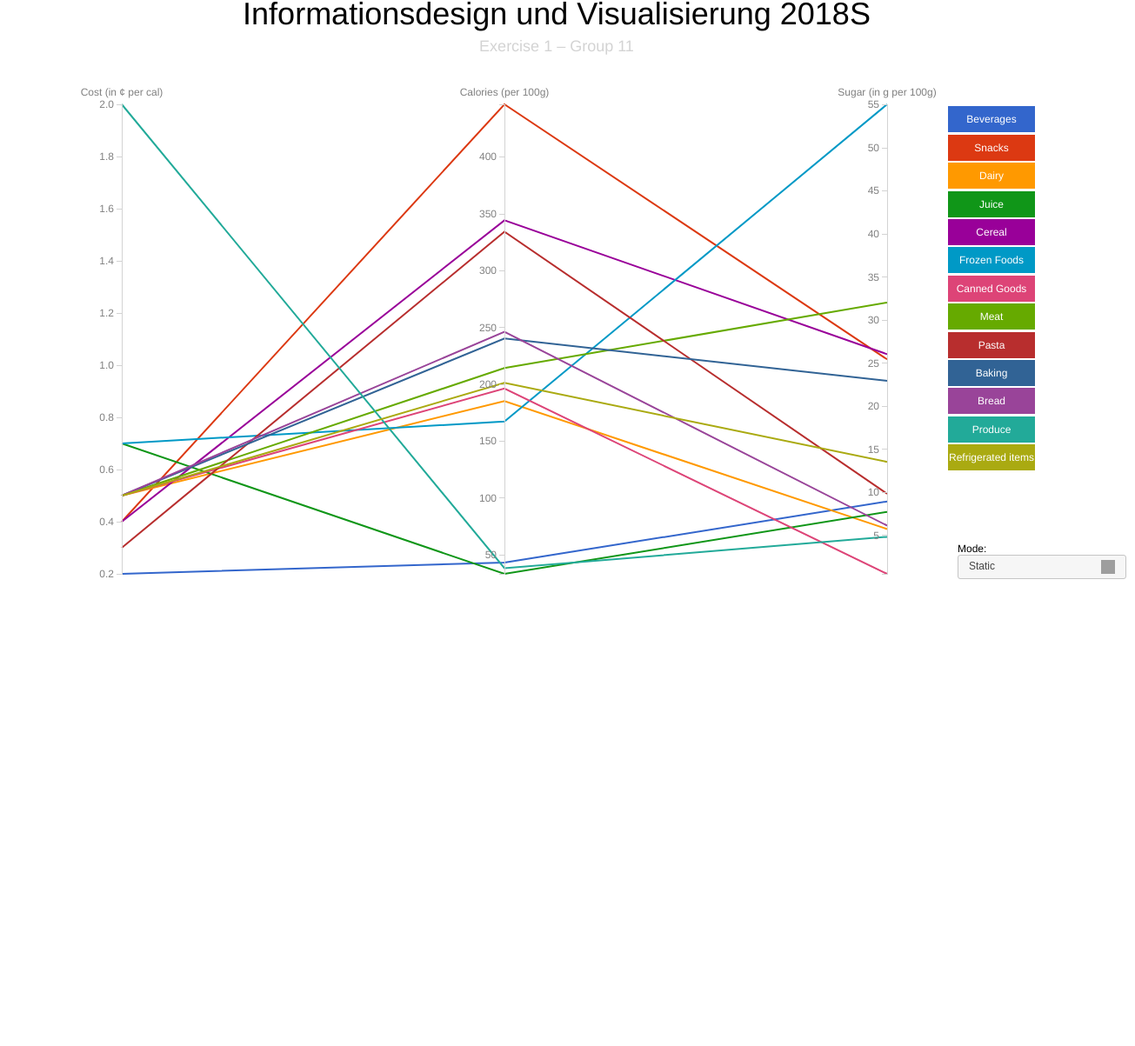
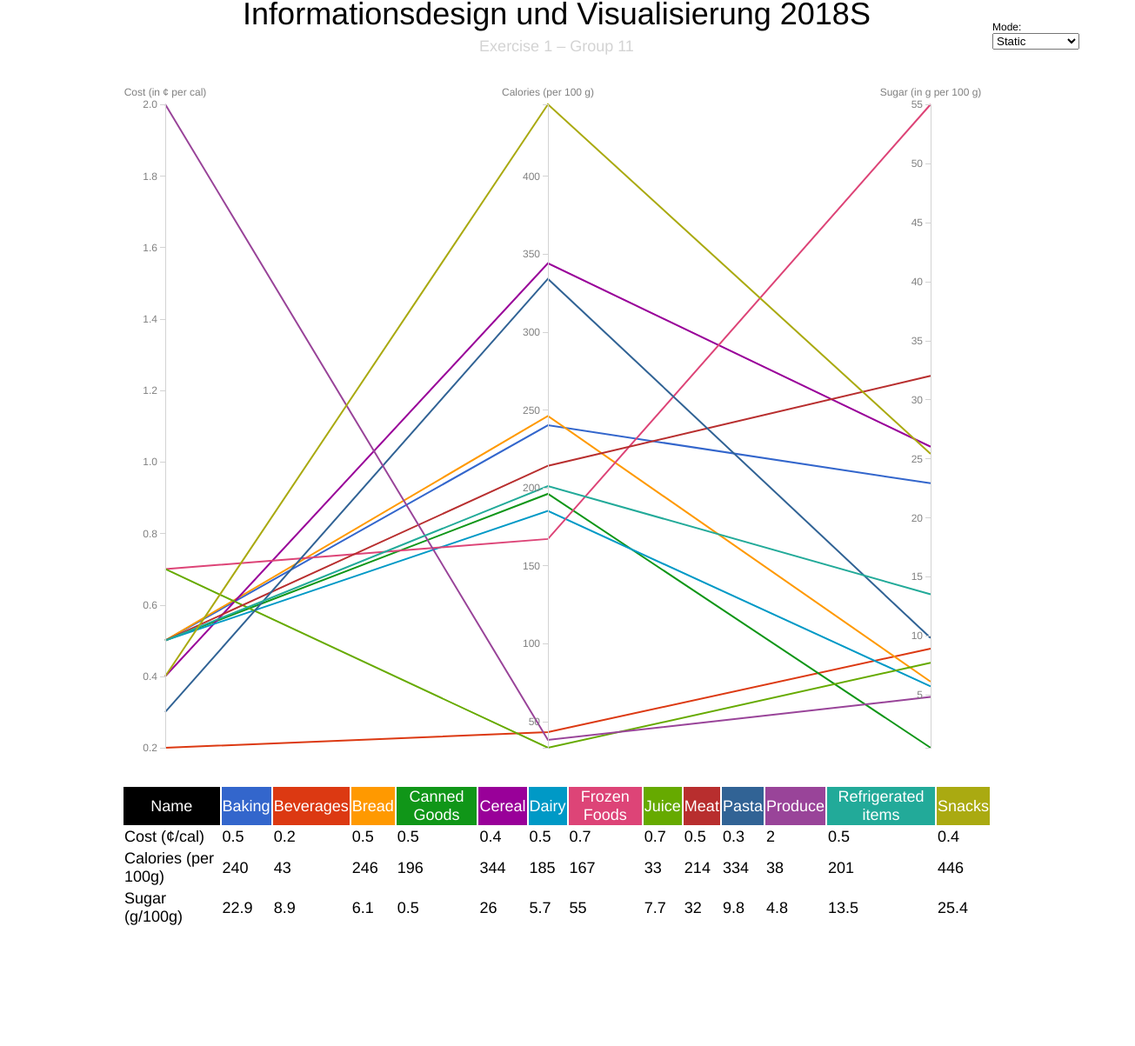
Before and after one commit to monoorangitis/ok592.github.io, a plain HTML site: page index.html in a window 1280 px wide. Shown: the part 20-1223 px from the top of the page at 87% size, 1305 px wide, since content can reach past the window. Before the commit the page ends 800 px from the top, so only its background shows below. Drawn offline with nearby package versions, Linux system fonts and the light colour scheme; grey boxes are pictures that could not be loaded.

Commit message:
added table

```diff
--- a/index.html
+++ b/index.html
@@ -12,7 +12,6 @@
 <!-- include d3 and jQueryUI -->
 <script src="https://d3js.org/d3.v4.min.js"></script>
 <script src="https://code.jquery.com/jquery-3.3.1.min.js"></script>
-<script src="https://code.jquery.com/ui/1.12.1/jquery-ui.js"></script>
 
 <!-- headings -->
 <h1>Informationsdesign und Visualisierung 2018S</h1>
@@ -21,19 +20,19 @@
 <div id="root">
     <div id="pc"></div>
     <div id="placeholder"></div>
-    <div id="names_div"></div>
-    <div id="menu" width="100px" style="width: 100px">
-        <form action="#" style="width: 100px">
-            <fieldset>
-                <label for="Mode" style="width: 100px">Mode: </label>
-                <select name="Mode" id="Mode" style="width: 100px">
-                </select>
-            </fieldset>
-        </form>
-
-    </div>
+    <!--<div id="names_div"></div>-->
+    <div id="table_div"></div>
 </div>
 
+<div id="menu" style="width: 100px">
+    <form action="#" style="width: 100px">
+        <fieldset class="fieldset-auto-width" style="width: 100px">
+            <label for="Mode" style="width: 100px">Mode: </label>
+            <select name="Mode" id="Mode" style="width: 100px">
+            </select>
+        </fieldset>
+    </form>
+</div>
 
 
 <!-- call parallel coordinates script -->
--- a/infoVis.csv
+++ b/infoVis.csv
@@ -1,14 +1,14 @@
-Name,               Cost (in ¢ per cal),    Calories (per 100g),    Sugar (in g per 100g)
-Beverages,          0.2,                    43,                     8.9
-Snacks,             0.4,                    446,                    25.4
-Dairy,              0.5,                    185,                    5.7
-Juice,              0.7,                    33,                     7.7
-Cereal,             0.4,                    344,                    26
-Frozen Foods,       0.7,                    167,                    55
-Canned Goods,       0.5,                    196,                    0.5
-Meat,               0.5,                    214,                    32
-Pasta,              0.3,                    334,                    9.8
-Baking,             0.5,                    240,                    22.9
-Bread,              0.5,                    246,                    6.1
-Produce,            2,                      38,                     4.8
-Refrigerated items, 0.5,                    201,                    13.5
+Name,Cost (in ¢ per cal),Calories (per 100 g),Sugar (in g per 100 g)
+Baking,0.5,240,22.9
+Beverages,0.2,43,8.9
+Bread,0.5,246,6.1
+Canned Goods,0.5,196,0.5
+Cereal,0.4,344,26
+Dairy,0.5,185,5.7
+Frozen Foods,0.7,167,55
+Juice,0.7,33,7.7
+Meat,0.5,214,32
+Pasta,0.3,334,9.8
+Produce,2,38,4.8
+Refrigerated items,0.5,201,13.5
+Snacks,0.4,446,25.4
--- /dev/null
+++ b/infoVisT.csv
@@ -0,0 +1,4 @@
+Name,Baking,Beverages,Bread,Canned Goods,Cereal,Dairy,Frozen Foods,Juice,Meat,Pasta,Produce,Refrigerated items,Snacks
+Cost (¢/cal),0.5,0.2,0.5,0.5,0.4,0.5,0.7,0.7,0.5,0.3,2,0.5,0.4
+Calories (per 100g),240,43,246,196,344,185,167,33,214,334,38,201,446
+Sugar (g/100g),22.9,8.9,6.1,0.5,26,5.7,55,7.7,32,9.8,4.8,13.5,25.4
--- a/parallelCoordinates.js
+++ b/parallelCoordinates.js
@@ -1,7 +1,7 @@
 // define size plots
 var margin = {top: 20, right: 20, bottom: 20, left: 50},
     widthPC = 1000,
-    height = 600;
+    height = 800;
 
 // parallel coordinates SVG container...
 var svgPC = d3.select("#pc").append("svg")
@@ -157,17 +157,20 @@ d3.csv("infoVis.csv", function (csvData) {
         if(readMenu() === ("Interactive")){
             // remove descriptions
             d3.select("#names_div").style("opacity", "0");
+            d3.select("#table_div").style("opacity", "0");
 
             polylines.style("stroke", "black").style("stroke-width", "1");
 
         } else if(readMenu() === ("Static")){
             // add descriptions
             d3.select("#names_div").style("opacity", "1");
+            d3.select("#table_div").style("opacity", "1");
 
             i = 0;
             polylines.style("stroke-width", "2")
                 .style("stroke", function() {
                 return google_colors(i)});
+
         }
 
     }
@@ -180,11 +183,9 @@ d3.csv("infoVis.csv", function (csvData) {
             $( "select#Mode").append("<option>"+d+"</option>");
         });
 
-        $( "#Mode" ).selectmenu({
-            select: function() {
+        $( "#Mode" ).change(function () {
                 render();
-            }
-        });
+            });
     }
 
     // read current scatterplot parameters
@@ -192,3 +193,60 @@ d3.csv("infoVis.csv", function (csvData) {
         return $( "#Mode").val();
     }
 });
+
+d3.csv("infoVisT.csv", function (csvData) {
+//-------------------------------------------------- table -------------------------------------------------------//
+    // credit for this code to: http://bl.ocks.org/jfreels/6814721
+    data = csvData;
+
+    i = 0;
+    function google_colors(d) {
+        i += 1;
+        var google_cols = ["#000000", "#3366cc", "#dc3912", "#ff9900", "#109618", "#990099", "#0099c6", "#dd4477", "#66aa00", "#b82e2e", "#316395", "#994499", "#22aa99", "#aaaa11", "#6633cc", "#e67300", "#8b0707", "#651067", "#329262", "#5574a6", "#3b3eac"];
+        return google_cols[d % google_cols.length];
+    }
+
+    function tabulate(data, columns) {
+
+        i = 0;
+
+        var table = d3.select("#table_div").append("table"),
+            thead = table.append("thead"),
+            tbody = table.append("tbody");
+
+        // append the header row
+        thead.append("tr")
+            .selectAll("th")
+            .data(columns)
+            .enter()
+            .append("th")
+            .style("background-color", function() {
+                return google_colors(i)})
+            .text(function (column) {
+                return column;
+            });
+        // create a row for each object in the data
+        var rows = tbody.selectAll("tr")
+            .data(data)
+            .enter()
+            .append("tr");
+        // create a cell in each row for each column
+        var cells = rows.selectAll("td")
+            .data(function (row) {
+                return columns.map(function (column) {
+                    return {column: column, value: row[column]};
+                });
+            })
+            .enter()
+            .append("td")
+            .html(function (d) {
+                return d.value;
+            });
+
+        return table;
+    }
+
+    var columns = ["Name","Baking","Beverages","Bread","Canned Goods","Cereal","Dairy","Frozen Foods","Juice","Meat","Pasta","Produce","Refrigerated items","Snacks"];
+    table = tabulate (data,columns);
+
+});
--- a/stylesheet.css
+++ b/stylesheet.css
@@ -29,31 +29,39 @@ h2 {
 
 #pc {
     position: relative;
-    float: left;
 }
 
 #root {
     position: absolute;
-    width: 1100px;
-    height: 500px;
+    width: 1000px;
+    height: 1000px;
     left: 50%;
     right: 50%;
     top: 15%;
-    margin: 0 0 0 -550px;
+    margin: 0 0 0 -500px;
 }
 
-#names_div {
+#table_div {
     position: relative;
-    float: right;
-    width: 100px;
-    height: 500px;
+    float: bottom;
+    width: 1000px;
+    height: 300px;
  }
 
-#placeholder {
-    position: relative;
-    float: top;
-    width: 100px;
-    height: 20px;
+table {
+    color: black;
+    font-size: 1.5em;
+}
+
+th {
+    color: white;
+    font-family: "Helvetica Neue", Helvetica, "Arial", Arial, sans-serif;
+    font-weight: lighter;
+}
+
+td {
+    font-family: "Helvetica Neue", Helvetica, "Arial", Arial, sans-serif;
+    font-weight: lighter;
 }
 
 g {
@@ -96,9 +104,12 @@ div.tooltip {
 }
 
 #menu {
-    position: relative;
+    position: absolute;
+    top: 5%;
+    left: 90%;
+    padding-right: 1em;
+    padding-bottom: 1em;
     width: 100px;
-    float: right;
     font-family: "Helvetica Neue", Helvetica, "Arial", Arial, sans-serif;
     font-weight: lighter;
     font-size: 1em;
@@ -108,8 +119,9 @@ div.tooltip {
     width: 100px;
 }
 
-.fieldset {
-    width: 100px;
+.fieldset-auto-width {
+    display: inline;
+    float: right;
 }
 
 .form {
```
